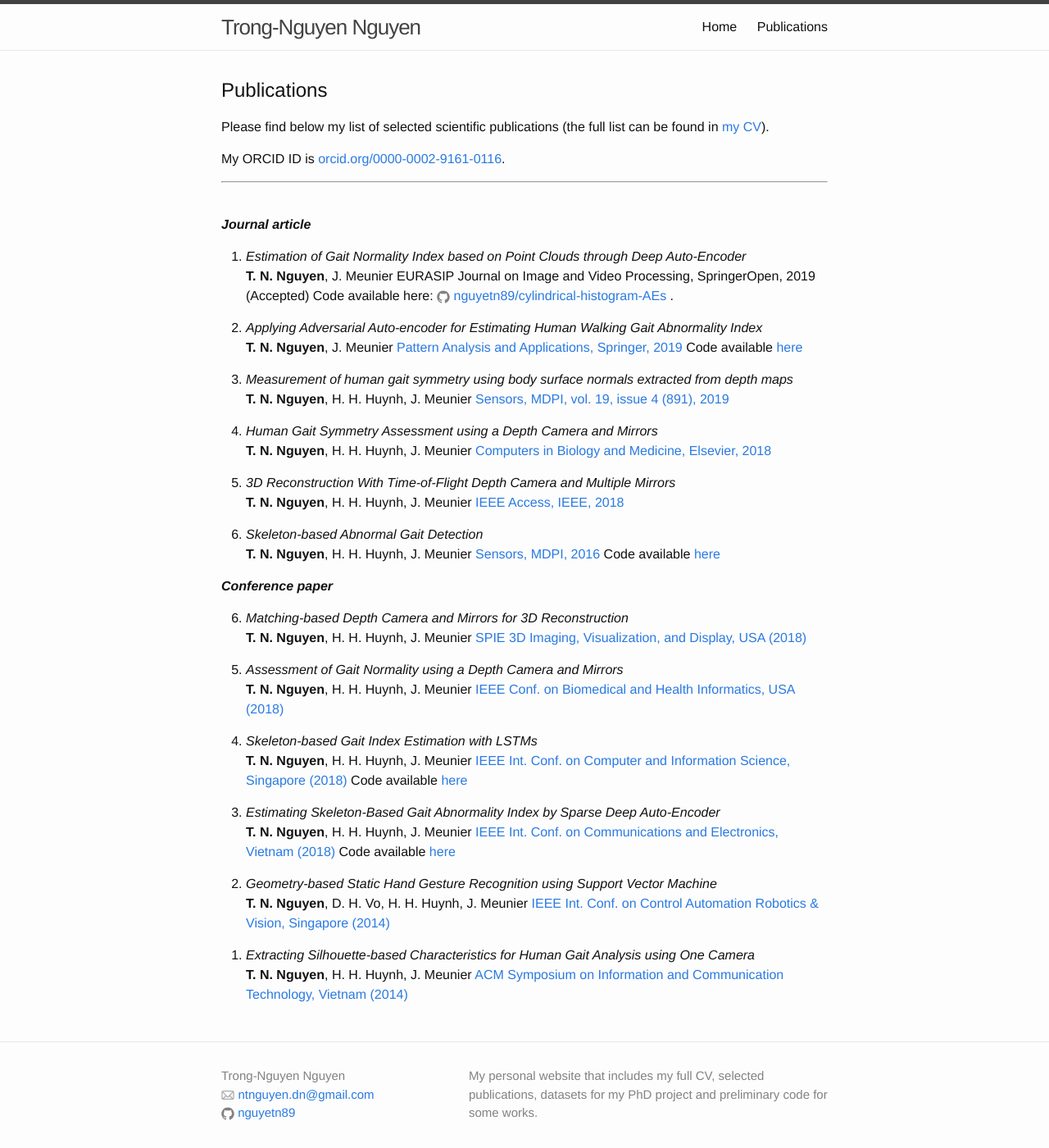
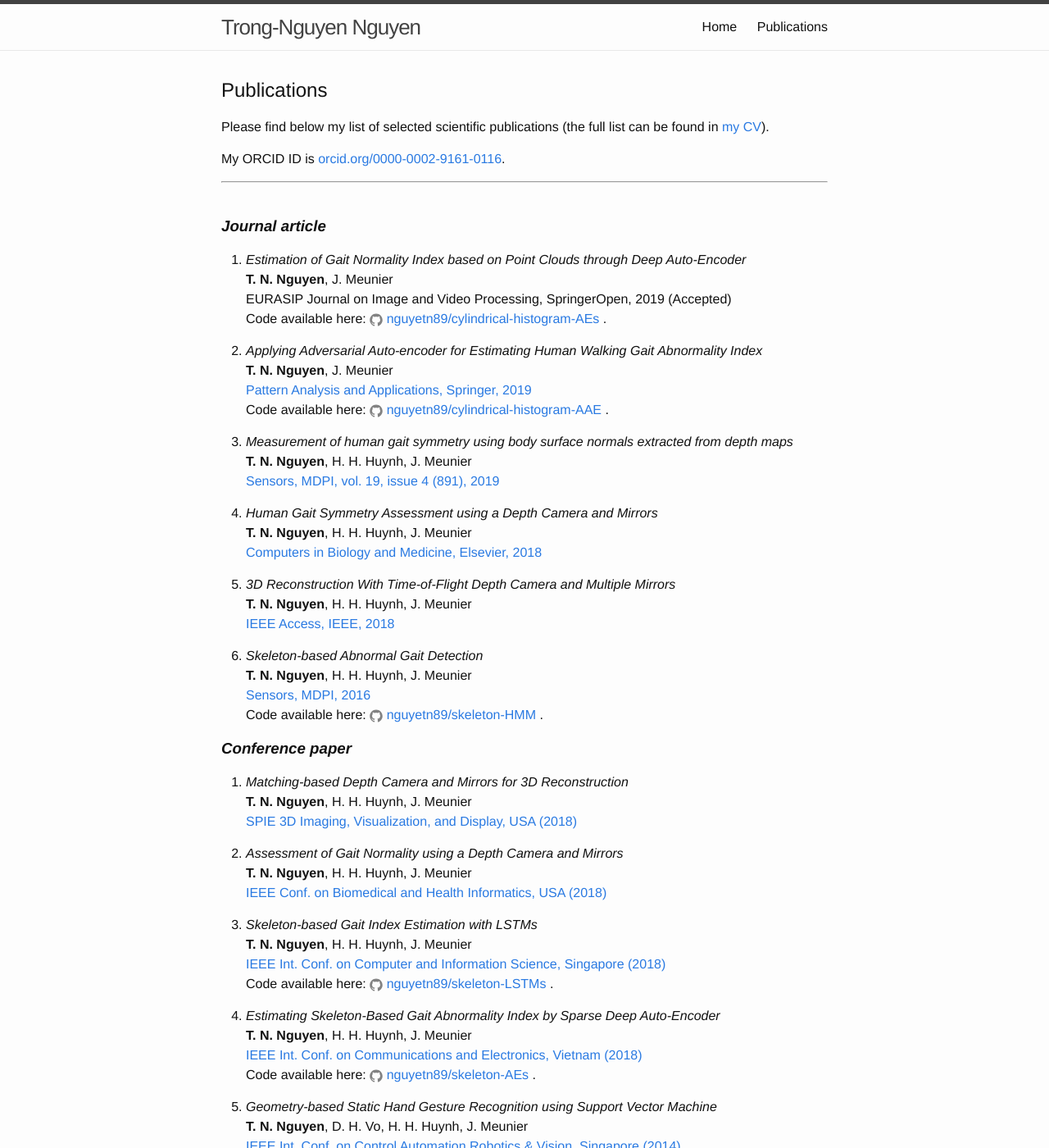
Before and after one commit to nguyetn89/nguyetn89.github.io, a Jekyll site: the page built from publications.md, in a window 1280 px wide and 1400 px high. Shown: the whole window at 82% size. Built offline with Jekyll 4.4.1, drawn with Linux system fonts in a browser that asks for light colours; part of the change alters nothing that is shown; some of the changed text lies outside the part shown.

Commit message:
Update publications.md

```diff
--- a/publications.md
+++ b/publications.md
@@ -14,60 +14,60 @@ My ORCID ID is [orcid.org/0000-0002-9161-0116](https://orcid.org/0000-0002-9161-
 ***
 <br>
 
-***Journal article***
+### ***Journal article***
 
-6. *Estimation of Gait Normality Index based on Point Clouds through Deep Auto-Encoder*
+1. *Estimation of Gait Normality Index based on Point Clouds through Deep Auto-Encoder*
 **T. N. Nguyen**, J. Meunier
 EURASIP Journal on Image and Video Processing, SpringerOpen, 2019 (Accepted)
 Code available here: {% include icon-github.html username="nguyetn89/cylindrical-histogram-AEs" %}.
 
-5. *Applying Adversarial Auto-encoder for Estimating Human Walking Gait Abnormality Index*
+2. *Applying Adversarial Auto-encoder for Estimating Human Walking Gait Abnormality Index*
 **T. N. Nguyen**, J. Meunier
 [Pattern Analysis and Applications, Springer, 2019](https://doi.org/10.1007/s10044-019-00790-7)
-Code available [here](https://github.com/nguyetn89/cylindrical-histogram-AAE)
+Code available here: {% include icon-github.html username="nguyetn89/cylindrical-histogram-AAE" %}.
 
-4. *Measurement of human gait symmetry using body surface normals extracted from depth maps*
+3. *Measurement of human gait symmetry using body surface normals extracted from depth maps*
 **T. N. Nguyen**, H. H. Huynh, J. Meunier
 [Sensors, MDPI, vol. 19, issue 4 (891), 2019](https://doi.org/10.3390/s19040891)
 
-3. *Human Gait Symmetry Assessment using a Depth Camera and Mirrors*
+4. *Human Gait Symmetry Assessment using a Depth Camera and Mirrors*
 **T. N. Nguyen**, H. H. Huynh, J. Meunier
 [Computers in Biology and Medicine, Elsevier, 2018](https://doi.org/10.1016/j.compbiomed.2018.08.021)
 
-2. *3D Reconstruction With Time-of-Flight Depth Camera and Multiple Mirrors*
+5. *3D Reconstruction With Time-of-Flight Depth Camera and Multiple Mirrors*
 **T. N. Nguyen**, H. H. Huynh, J. Meunier
 [IEEE Access, IEEE, 2018](https://doi.org/10.1109/ACCESS.2018.2854262)
 
-1. *Skeleton-based Abnormal Gait Detection*
+6. *Skeleton-based Abnormal Gait Detection*
 **T. N. Nguyen**, H. H. Huynh, J. Meunier
 [Sensors, MDPI, 2016](https://doi.org/10.3390/s16111792)
-Code available [here](https://github.com/nguyetn89/skeleton-HMM)
+Code available here: {% include icon-github.html username="nguyetn89/skeleton-HMM" %}.
 
-***Conference paper***
+### ***Conference paper***
 
-6. *Matching-based Depth Camera and Mirrors for 3D Reconstruction*
+1. *Matching-based Depth Camera and Mirrors for 3D Reconstruction*
 **T. N. Nguyen**, H. H. Huynh, J. Meunier
 [SPIE 3D Imaging, Visualization, and Display, USA (2018)](https://doi.org/10.1117/12.2304427)
 
-5. *Assessment of Gait Normality using a Depth Camera and Mirrors*
+2. *Assessment of Gait Normality using a Depth Camera and Mirrors*
 **T. N. Nguyen**, H. H. Huynh, J. Meunier
 [IEEE Conf. on Biomedical and Health Informatics, USA (2018)](https://doi.org/10.1109/BHI.2018.8333364)
 
-4. *Skeleton-based Gait Index Estimation with LSTMs*
+3. *Skeleton-based Gait Index Estimation with LSTMs*
 **T. N. Nguyen**, H. H. Huynh, J. Meunier
 [IEEE Int. Conf. on Computer and Information Science, Singapore (2018)](https://doi.org/10.1109/ICIS.2018.8466522)
-Code available [here](https://github.com/nguyetn89/skeleton-LSTMs)
+Code available here: {% include icon-github.html username="nguyetn89/skeleton-LSTMs" %}.
 
-3. *Estimating Skeleton-Based Gait Abnormality Index by Sparse Deep Auto-Encoder*
+4. *Estimating Skeleton-Based Gait Abnormality Index by Sparse Deep Auto-Encoder*
 **T. N. Nguyen**, H. H. Huynh, J. Meunier
 [IEEE Int. Conf. on Communications and Electronics, Vietnam (2018)](https://doi.org/10.1109/CCE.2018.8465714)
-Code available [here](https://github.com/nguyetn89/skeleton-AEs)
+Code available here: {% include icon-github.html username="nguyetn89/skeleton-AEs" %}.
 
-2. *Geometry-based Static Hand Gesture Recognition using Support Vector Machine*
+5. *Geometry-based Static Hand Gesture Recognition using Support Vector Machine*
 **T. N. Nguyen**, D. H. Vo, H. H. Huynh, J. Meunier
 [IEEE Int. Conf. on Control Automation Robotics & Vision, Singapore (2014)](https://doi.org/10.1109/ICARCV.2014.7064401)
 
-1. *Extracting Silhouette-based Characteristics for Human Gait Analysis using One Camera*
+6. *Extracting Silhouette-based Characteristics for Human Gait Analysis using One Camera*
 **T. N. Nguyen**, H. H. Huynh, J. Meunier
 [ACM Symposium on Information and Communication Technology, Vietnam (2014)](https://doi.org/10.1145/2676585.2676612)
-{: reversed="reversed"}
+#{: reversed="reversed"}
```
